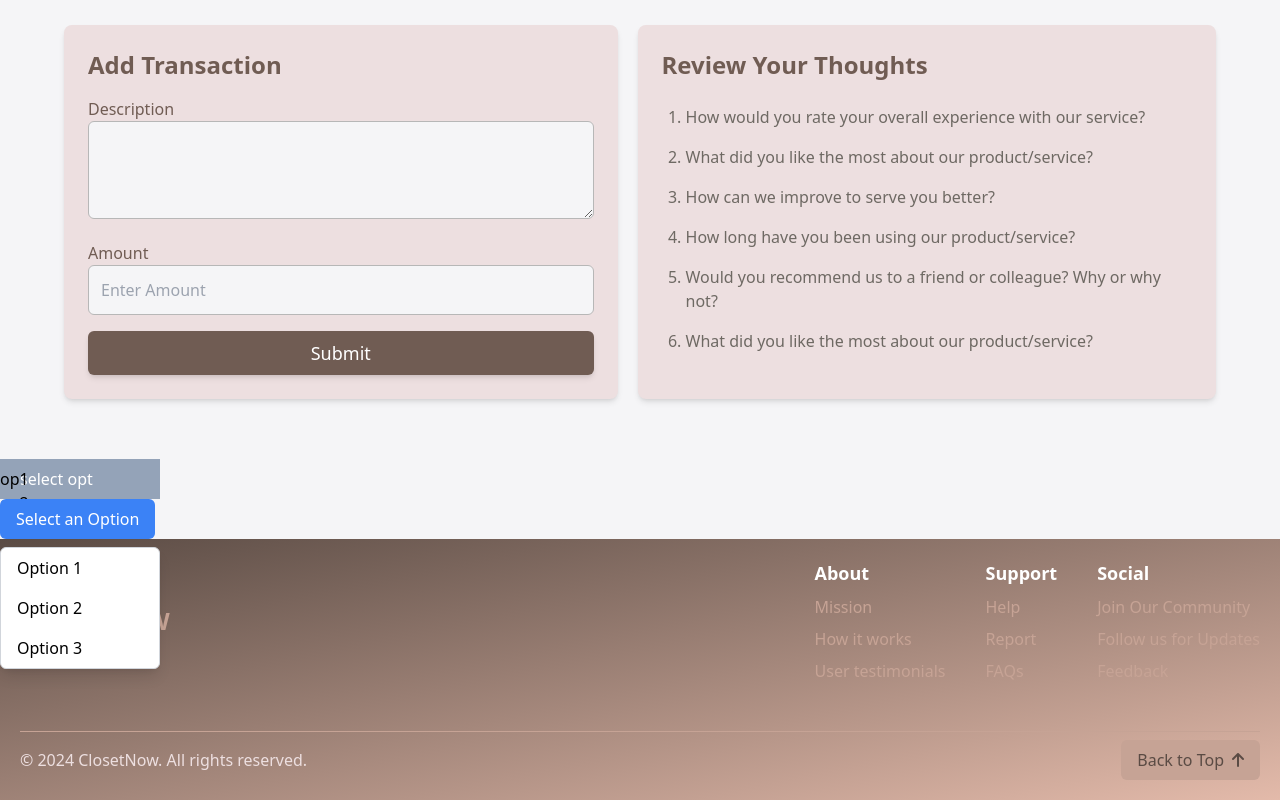
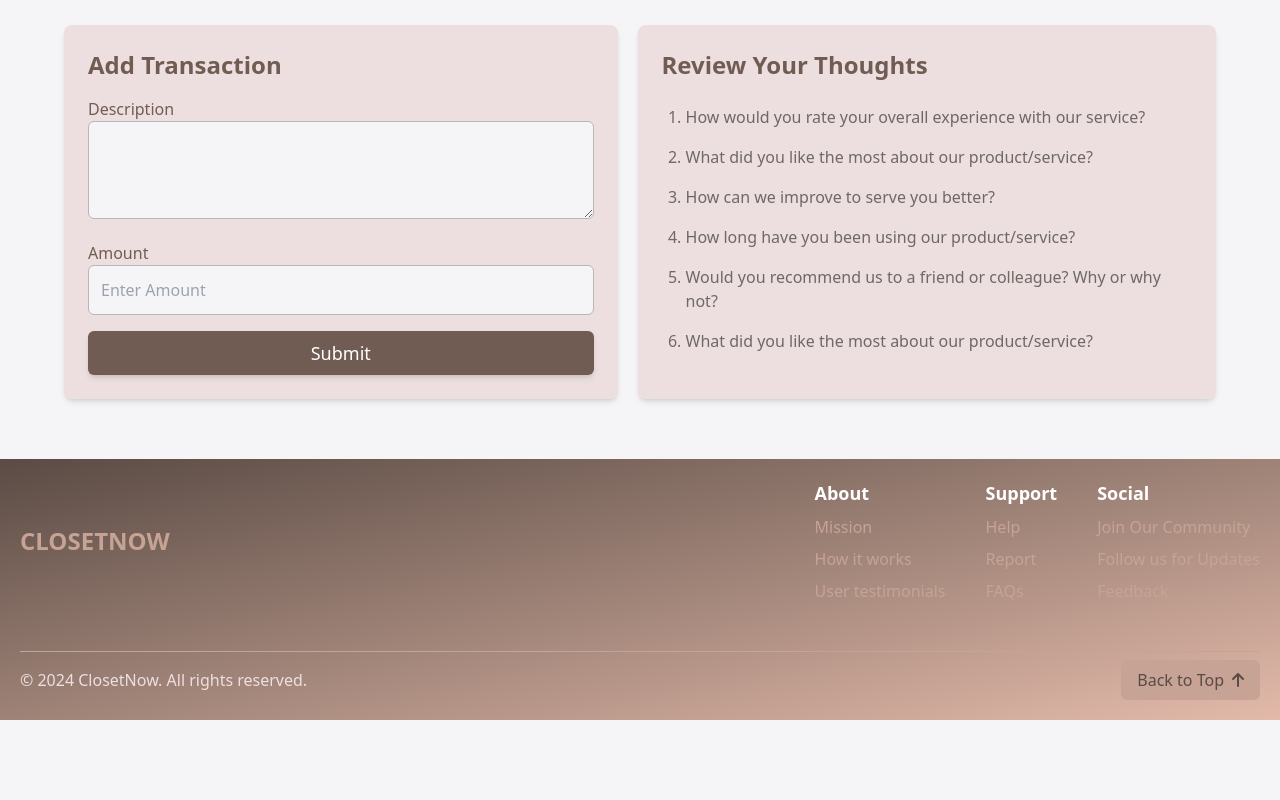
Before and after one commit to zaib1325/finance-tracker, a plain HTML site: page index.html in a window 1280 px wide. Shown: the part 1244-2044 px from the top of the page. After the commit the page ends 1964 px from the top, so only its background shows below. Drawn offline with nearby package versions, Linux system fonts and the light colour scheme.

Commit message:
edit1_3/5/2025

```diff
--- a/index.html
+++ b/index.html
@@ -349,30 +349,6 @@
             </ol>
         </div>
     </div>
-    <div class="relative w-40">
-        <div class="w-full py-2 px-5 bg-slate-400 text-white">
-            select opt
-        </div>
-        <div class="absolute top-2 flex flex-col w-full">
-            <a href="">op1</a>
-            <a href="">op2</a>
-            <a href="">op3</a>
-        </div>
-    </div>
-    <div class="relative inline-block text-left">
-        <!-- Button to open dropdown -->
-        <button class="bg-blue-500 text-white px-4 py-2 rounded-md hover:bg-blue-600">
-            Select an Option
-        </button>
-
-        <!-- Dropdown Menu -->
-        <div class="absolute mt-2 w-40 bg-white border border-gray-300 shadow-lg rounded-md">
-            <a href="#" class="block px-4 py-2 hover:bg-gray-200">Option 1</a>
-            <a href="#" class="block px-4 py-2 hover:bg-gray-200">Option 2</a>
-            <a href="#" class="block px-4 py-2 hover:bg-gray-200">Option 3</a>
-        </div>
-    </div>
-
 
     <!-- footer-section -->
     <div class="w-full px-5 py-5 bg-gradient-to-br from-[#5a4b44] to-[#e3baaa] text-[#EDDFE0]">
```
